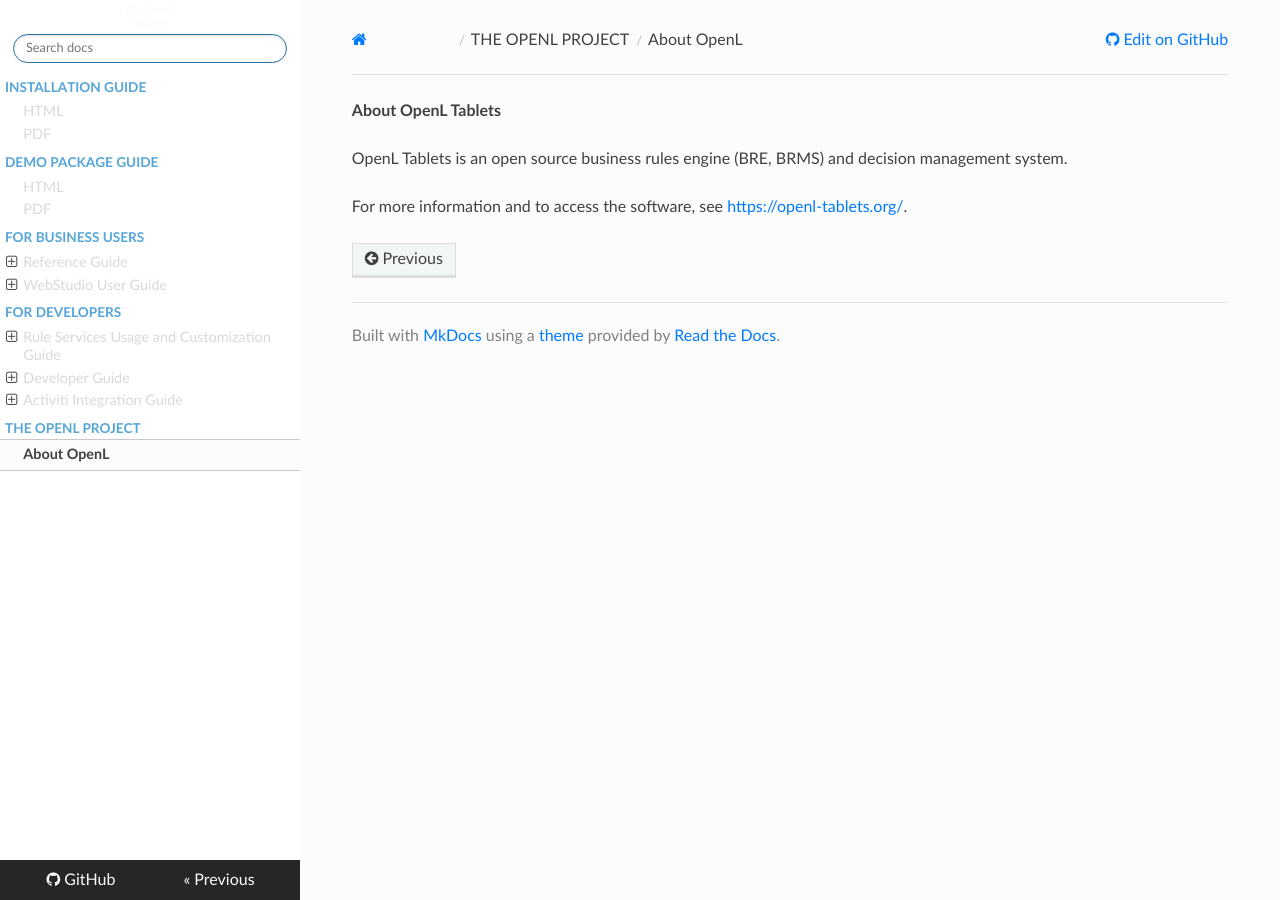
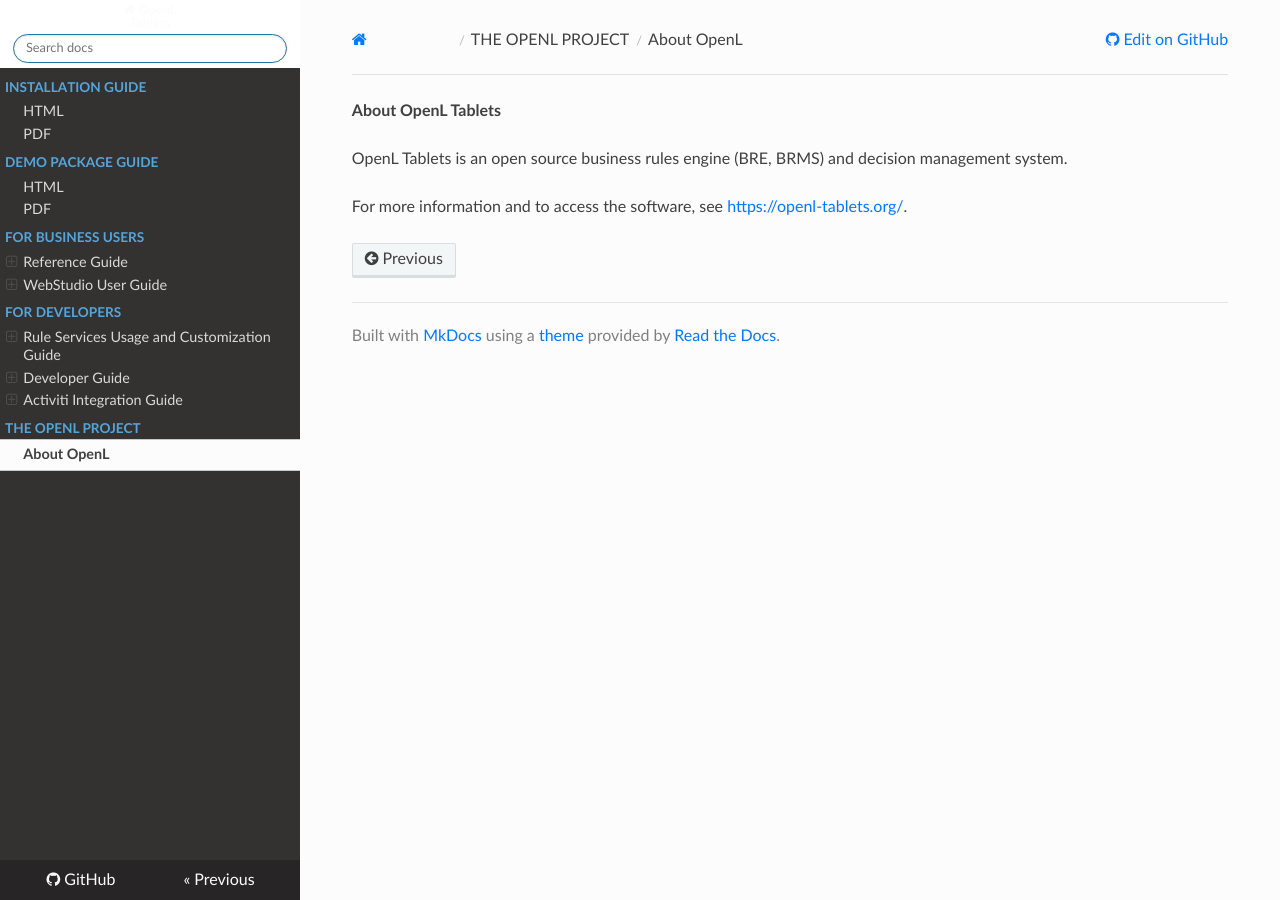
Before and after one commit to agradus/OpenLdocs, an MkDocs documentation site: the page built from docs/about.md, in a window 1280 px wide. Built offline with MkDocs 1.6.1, drawn with Linux system fonts in a browser that asks for light colours; nearby versions of some CDN libraries.

Commit message:
Update extra.css
test end

```diff
--- a/docs/css/extra.css
+++ b/docs/css/extra.css
@@ -1,16 +1,4 @@
 /* test for left nav */
-
-li.toctree-12 {
-        background-color: white;
-    }
-
-.wy-nav-side {
-        background-color: white;
-    }
-
-ul.current {
-        background-color: white;
-    }
 
 .md-sidebar--secondary {
   order: 0;
```
